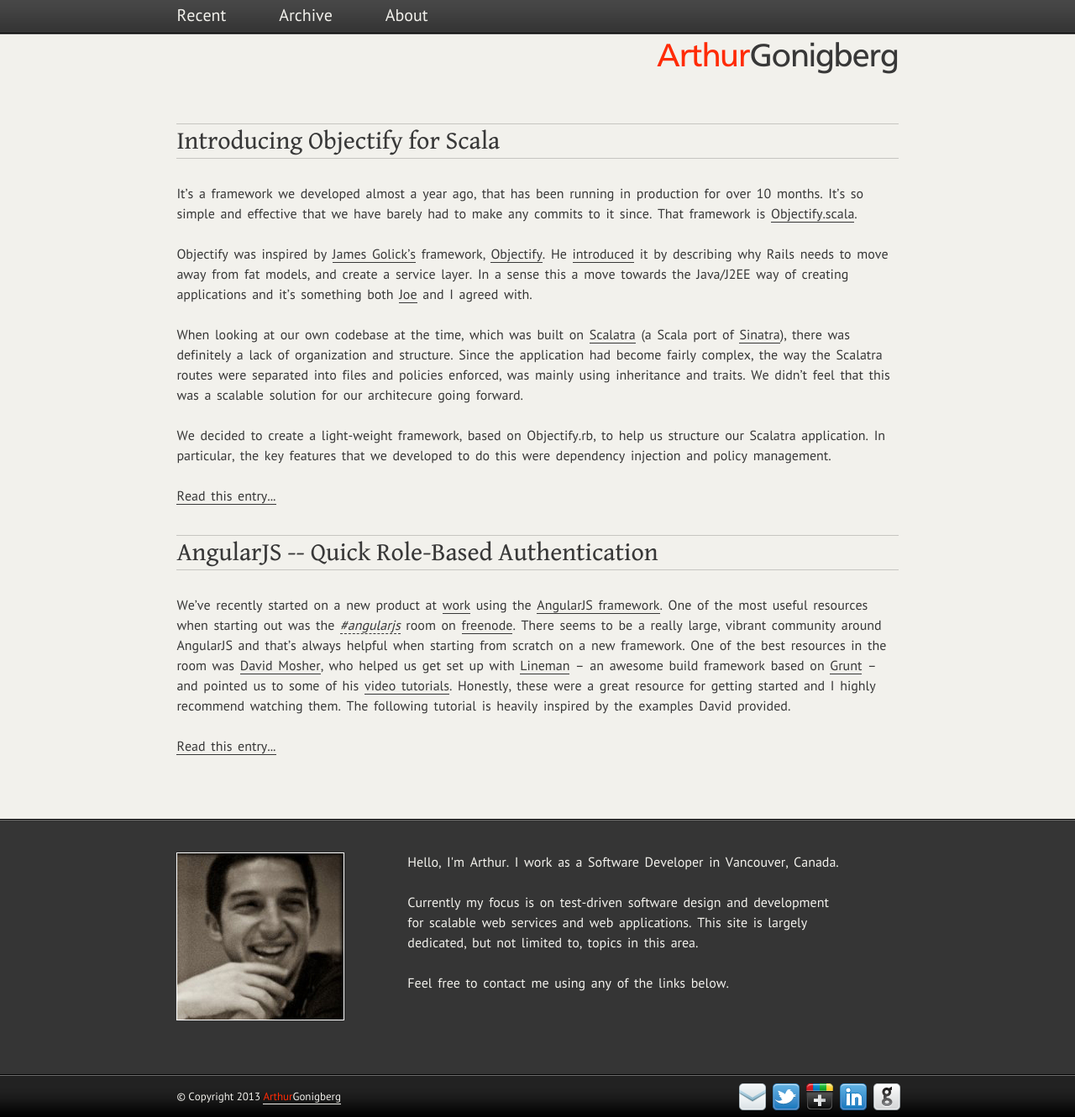
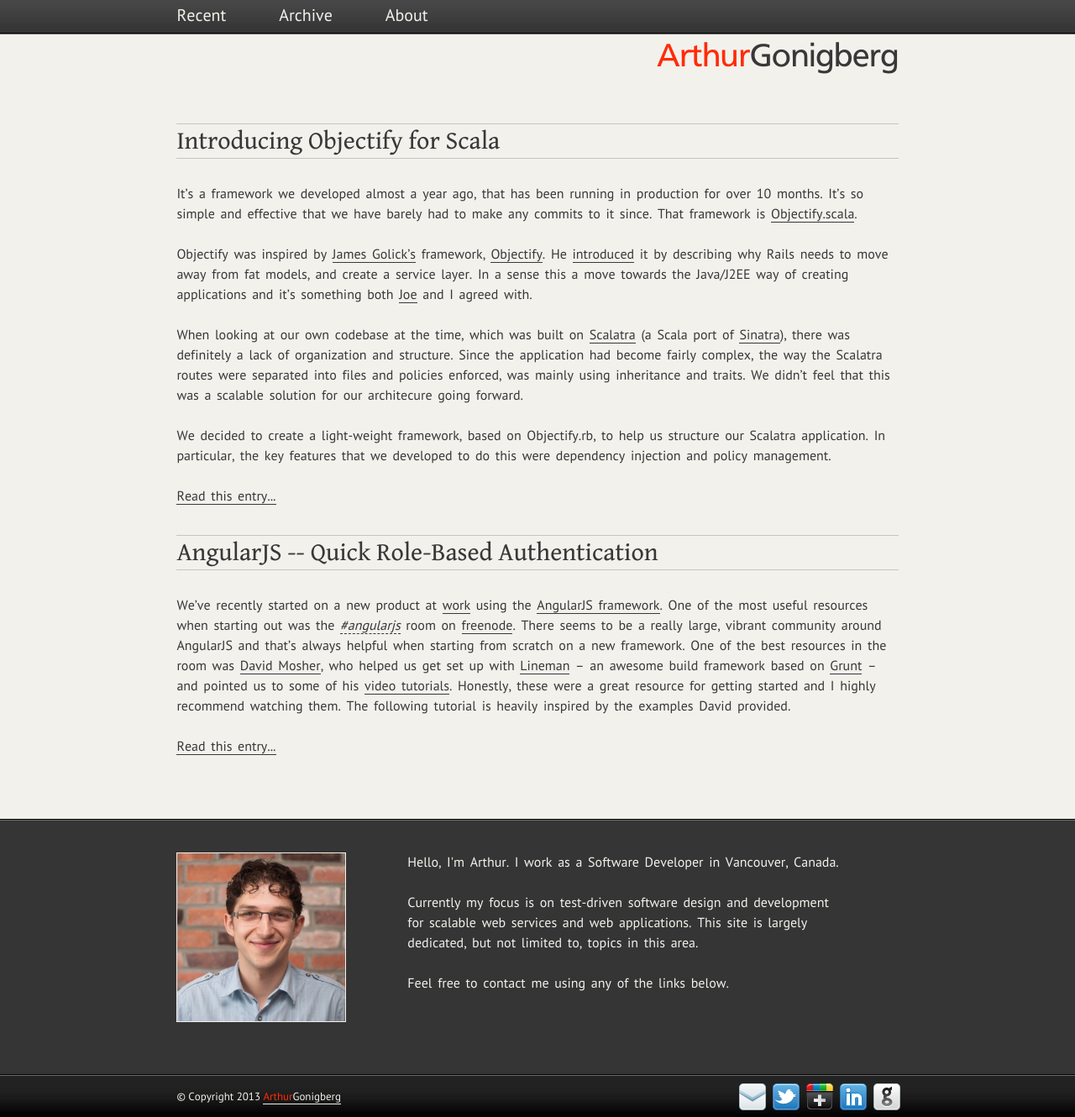
Before and after one commit to artgon/artgon.github.com, a Jekyll site: the page built from index.html, in a window 1280 px wide. Shown: the whole page at 84% size. Built offline with Jekyll 4.4.1, drawn with Linux system fonts in a browser that asks for light colours; Markdown is read by kramdown in place of the engine named in the settings.

Commit message:
updated to newer photo

```diff
--- a/_layouts/default.html
+++ b/_layouts/default.html
@@ -62,7 +62,7 @@
 	<div id="footer">
 		<div class="inner">
       <div class="about" id="about">
-			  <p id="about-img"><img src="/images/me.jpg" alt="me" /></p>
+			  <p id="about-img"><img src="/images/me-brick.png" alt="me" /></p>
         <p id="about-text">Hello, I'm Arthur. I work as a Software Developer in Vancouver, Canada. <br/><br/>
 
           Currently my focus is on test-driven software design and
--- a/css/stylesheet.css
+++ b/css/stylesheet.css
@@ -23,31 +23,40 @@
    font-family: inherit;
    vertical-align: baseline;
 }
+
 :focus {
    outline: 0;
 }
+
 body {
    line-height: 22px;
 }
+
 ul {
    list-style: none;
 }
+
 ol {
   float: left;
   margin: 0 50px 20px 50px;
 }
+
 table {
    border-collapse: separate;
    border-spacing: 0;
 }
+
 caption, th, td {
    text-align: left;
    font-weight: normal;
 }
+
 blockquote:before, blockquote:after,
+
 q:before, q:after {
    content: "";
 }
+
 blockquote, q {
    quotes: "" "";
 }
@@ -343,6 +352,10 @@
   padding-right: 5%;
 }
 
+#about-img img {
+  border: 1px solid #f2f1ec;
+}
+
 #about-text {
   width: 60%;
 }
```
Also changed, not shown: images/me-brick.png (added).
